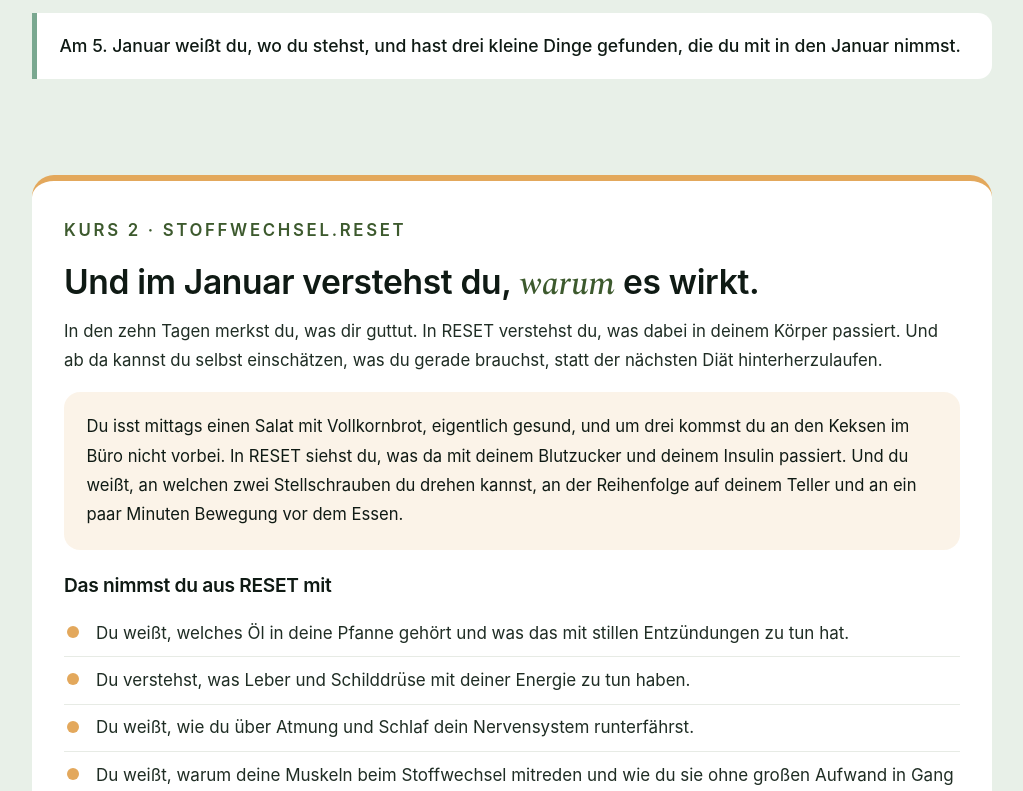
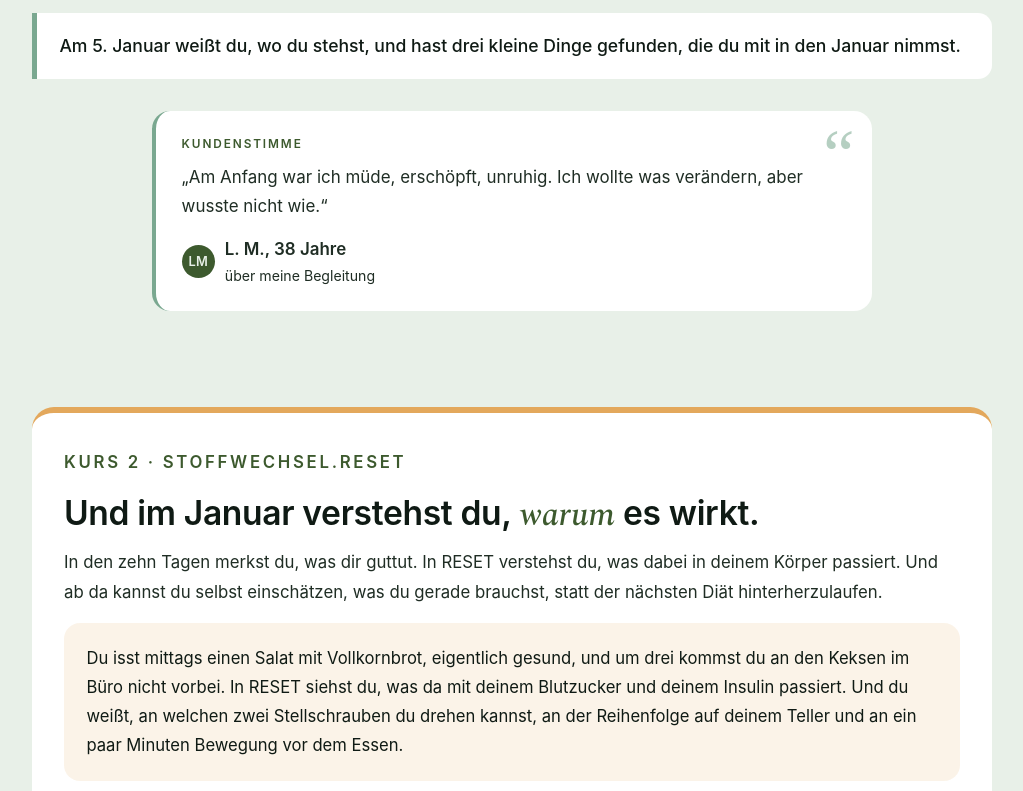
Before and after one commit to officenl26/nicole-lurz-de, a plain HTML site: page winter-paket/index.html in a window 1280 px wide. Shown: the part 3429-4220 px from the top of the page, without its empty margins (128-1151 px from the left). Drawn offline with Linux system fonts and the light colour scheme; a web font is replaced by a local one.

Commit message:
Winter-Paket: Kundenstimmen erkennbar gestaltet, Verena, B. N. und L. M. ergänzt
Co-Authored-By: Claude Opus 5.5 <noreply@anthropic.com>

```diff
--- a/winter-paket/index.html
+++ b/winter-paket/index.html
@@ -90,6 +90,14 @@
   .st-g{display:grid;grid-template-columns:repeat(2,1fr);gap:1rem}
   .st blockquote{margin:0;background:#fff;border-radius:18px;padding:1.5rem 1.5rem 1.3rem;border-left:4px solid var(--salbei);line-height:1.7}
   .st cite{display:block;font-style:normal;font-size:.88rem;color:var(--oliv);margin-top:.8rem}
+  /* Kundenstimmen erkennbar machen */
+  .st blockquote,.stimme{position:relative;padding-right:3.6rem}
+  .st blockquote:before,.stimme:before{content:"\201C";position:absolute;top:.5rem;right:1.1rem;font-family:'Spectral',serif;font-size:4.4rem;line-height:1;color:var(--salbei);opacity:.55}
+  .st cite,.stimme cite{display:flex;align-items:center;gap:.6rem;font-weight:600;font-style:normal;margin-top:.9rem}
+  .st cite i,.stimme cite i{flex:none;width:2.1rem;height:2.1rem;border-radius:50%;background:var(--oliv);color:var(--weiss);font-style:normal;font-size:.8rem;display:flex;align-items:center;justify-content:center;letter-spacing:.02em}
+  .st cite small,.stimme cite small{display:block;font-weight:400}
+  .stimme{max-width:720px;margin:2rem auto 0;background:#fff;border-radius:18px;padding:1.4rem 3.6rem 1.4rem 1.6rem;border-left:4px solid var(--salbei);line-height:1.7;font-size:1.06rem}
+  .stimme .kicker{margin:0 0 .6rem}
 
   /* Paket und Preis */
   .pk{padding:0 0 4.5rem}
@@ -280,6 +288,7 @@
     <button class="mehr" type="button" id="mehr" aria-controls="ml" aria-expanded="false">Alle Routinen mit Beschreibung zeigen</button>
     <p class="wa">Nur in dieser Runde gibt es zum Kurs eine WhatsApp-Gruppe. Da schicke ich dir jeden Morgen einen kurzen Anstoß, damit du dranbleibst, auch wenn das Haus voll ist. Dort kannst du mir deine Fragen stellen und du siehst, wie es den anderen Frauen geht.</p>
     <p class="erg">Am 5. Januar weißt du, wo du stehst, und hast drei kleine Dinge gefunden, die du mit in den Januar nimmst.</p>
+    <blockquote class="stimme"><p class="kicker">Kundenstimme</p>„Am Anfang war ich müde, erschöpft, unruhig. Ich wollte was verändern, aber wusste nicht wie.“<cite><i>LM</i><span>L. M., 38 Jahre<small>über meine Begleitung</small></span></cite></blockquote>
   </div></section>
 
   <section class="rs"><div class="w"><div class="rs-box">
@@ -323,10 +332,13 @@
   </div></section>
 
   <section class="st"><div class="w"><div class="in">
+    <p class="kicker">Kundenstimmen</p>
     <h2>Was Frauen über meine <span class="it">kleinen Schritte</span> sagen</h2>
     <div class="st-g">
-      <blockquote>„… Jeden Morgen kamen verschiedene Impulse mit Tipps, die man ganz leicht in den Alltag integrieren kann. Man muss nicht direkt sein ganzes Leben umkrempeln, manchmal sind es die kleinen Schritte, die großes bewirken.“<cite>Tanja, über mein Bootcamp</cite></blockquote>
-      <blockquote>„Besonders schön fand ich, dass sich die Übungen leicht umsetzen und wunderbar in den Alltag integrieren lassen.“<cite>L. K., Teilnehmerin aus meinem Immun-Mentoring</cite></blockquote>
+      <blockquote>„… Jeden Morgen kamen verschiedene Impulse mit Tipps, die man ganz leicht in den Alltag integrieren kann. Man muss nicht direkt sein ganzes Leben umkrempeln, manchmal sind es die kleinen Schritte, die großes bewirken.“<cite><i>T</i><span>Tanja<small>über mein Bootcamp</small></span></cite></blockquote>
+      <blockquote>„Besonders schön fand ich, dass sich die Übungen leicht umsetzen und wunderbar in den Alltag integrieren lassen.“<cite><i>LK</i><span>L. K.<small>Teilnehmerin aus meinem Immun-Mentoring</small></span></cite></blockquote>
+      <blockquote>„Es war so viel dabei, was mir vorher nicht bewusst war. Nicole hat mir Zusammenhänge gezeigt, die kein Arzt gesehen hat, und konkrete Wege, die ich selbst gehen kann.“<cite><i>V</i><span>Verena<small>Unternehmerin und Schneiderin</small></span></cite></blockquote>
+      <blockquote>„Zum ersten Mal hat jemand das Gesamtbild gesehen. Nicht einzelne Symptome, sondern wie alles zusammenhängt.“<cite><i>BN</i><span>B. N.<small>über meine Begleitung</small></span></cite></blockquote>
     </div>
   </div></div></section>
 
```
